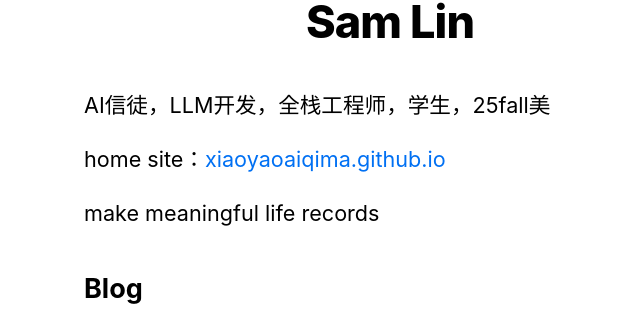
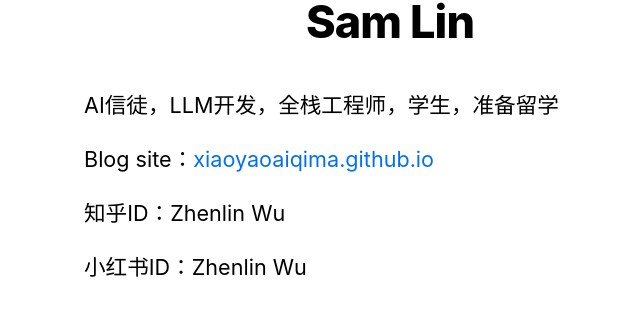
Before and after one commit to xiaoyaoaiqima/blog_nextjs_vercel, a Next.js app: page / in a window 1280 px wide. Shown: the part 221-549 px from the top of the page, without its empty margins (250-890 px from the left). Built offline with nearby package versions, Linux system fonts and the light colour scheme.

Commit message:
更新知乎id

```diff
--- a/pages/index.js
+++ b/pages/index.js
@@ -12,9 +12,10 @@ export default function Home({ allPostsData }) {
         <title>{siteTitle}</title>
       </Head>
       <section className={utilStyles.headingMd}>
-        <p>AI信徒，LLM开发，全栈工程师，学生，25fall美</p>
-        <p>home site：<a>xiaoyaoaiqima.github.io</a></p>
-        <p>make meaningful life records</p>
+        <p>AI信徒，LLM开发，全栈工程师，学生，准备留学</p>
+        <p>Blog site：<Link>xiaoyaoaiqima.github.io</Link></p>
+        <p>知乎ID：Zhenlin Wu</p>
+        <p>小红书ID：Zhenlin Wu</p>
       </section>
       <section className={`${utilStyles.headingMd} ${utilStyles.padding1px}`}>
         <h2 className={utilStyles.headingLg}>Blog</h2>
```
